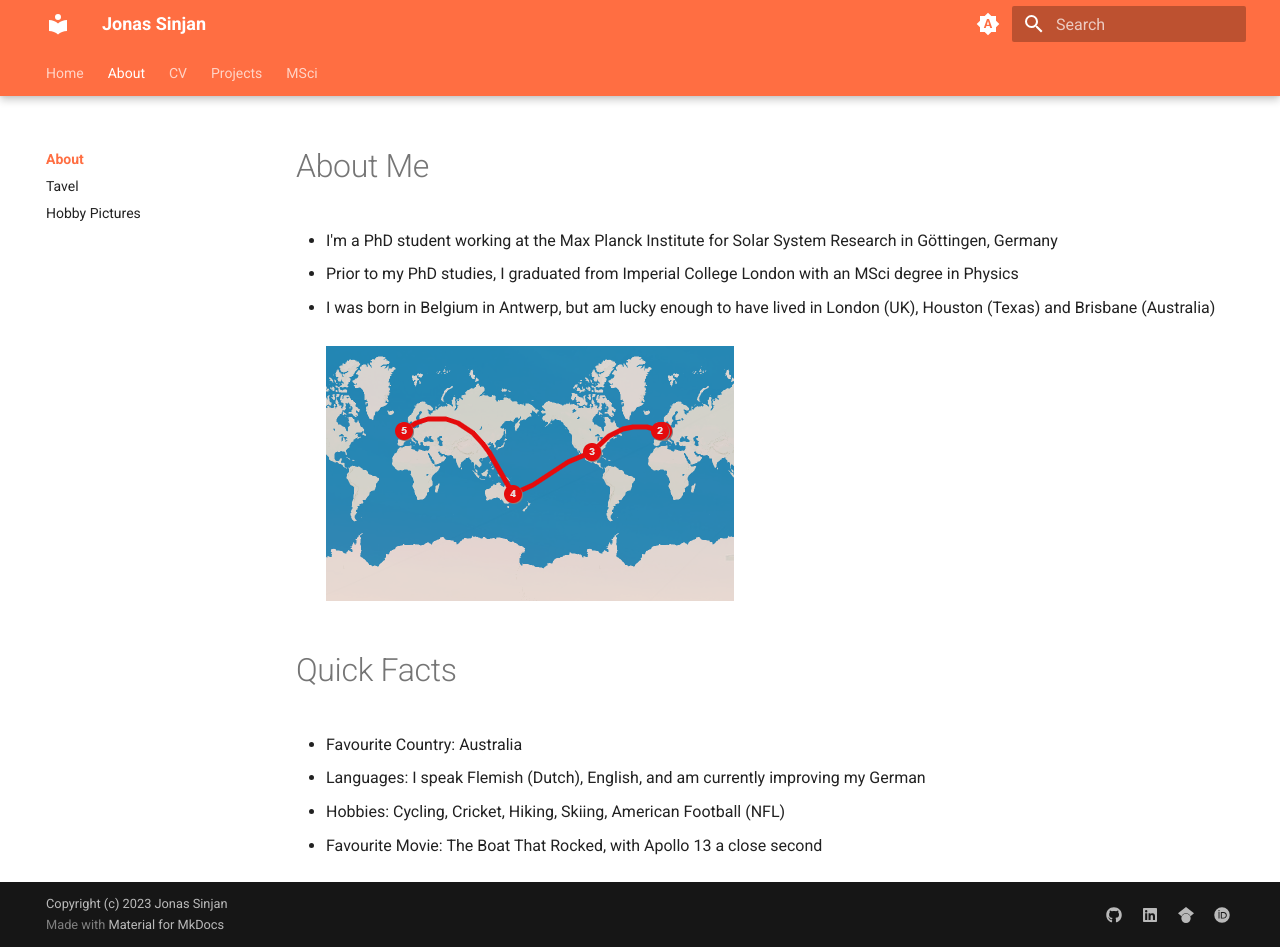
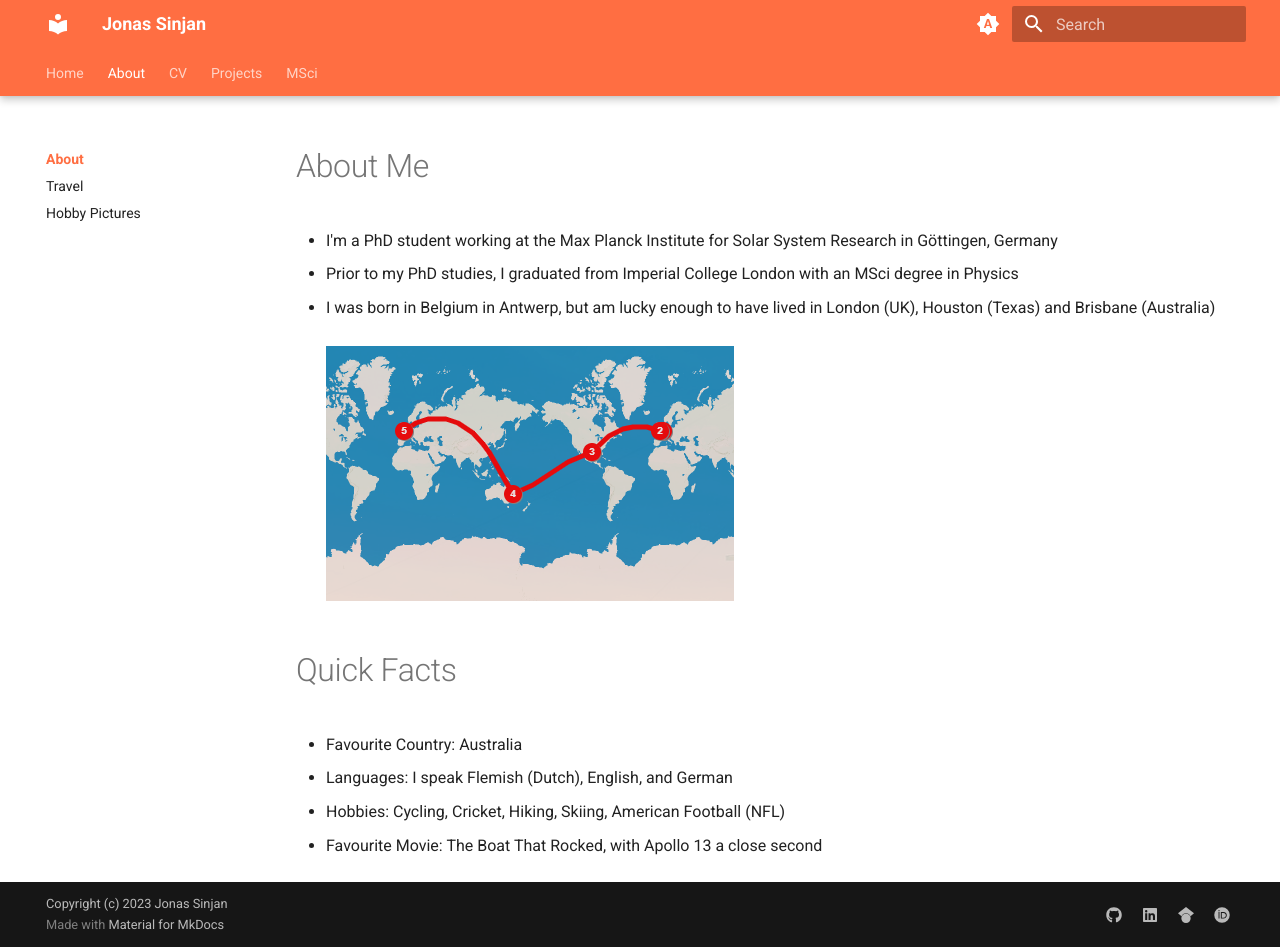
Before and after one commit to JonasSinjan/new_website, an MkDocs documentation site: the page built from docs/about/index.md, in a window 1280 px wide and 947 px high. Built offline with MkDocs 1.6.1 and Material for MkDocs 9.7.7, drawn with Linux system fonts in a browser that asks for light colours.

```diff
--- a/docs/about/index.md
+++ b/docs/about/index.md
@@ -10,6 +10,6 @@
 
 # Quick Facts
 - Favourite Country: Australia
-- Languages: I speak Flemish (Dutch), English, and am currently improving my German
+- Languages: I speak Flemish (Dutch), English, and German
 - Hobbies: Cycling, Cricket, Hiking, Skiing, American Football (NFL)
 - Favourite Movie: The Boat That Rocked, with Apollo 13 a close second
--- a/mkdocs.yml
+++ b/mkdocs.yml
@@ -10,7 +10,7 @@ nav:
   - Home: index.md
   - About:
     - about/index.md
-    - Tavel: about/travel.md
+    - Travel: about/travel.md
     - Hobby Pictures: about/hobby_pics.md
   - CV:
     - Education: cv/education.md
@@ -21,7 +21,7 @@ nav:
     - Talks: cv/talks.md
   - Projects:
     - projects/index.md
-    - Project 1: projects/project_1.md
+    - SODA: projects/soda.md
     - Project 2: projects/project_2.md
   - MSci:
     - msci/index.md
@@ -53,7 +53,7 @@ theme:
       primary: deep orange
       accent: orange
       toggle:
-        icon: material/brightness-7
+        icon: material/weather-sunny
         name: Switch to light mode
 
     # Palette toggle for dark mode
@@ -62,7 +62,7 @@ theme:
       primary: deep orange
       accent: orange
       toggle:
-        icon: material/brightness-4
+        icon: material/weather-night
         name: Switch to dark mode
   font:
     text: Roboto
```
Also changed, not shown: docs/cv/index.md (deleted, +0 -3 lines), docs/projects/project_1.md (deleted), docs/projects/soda.md (added).
